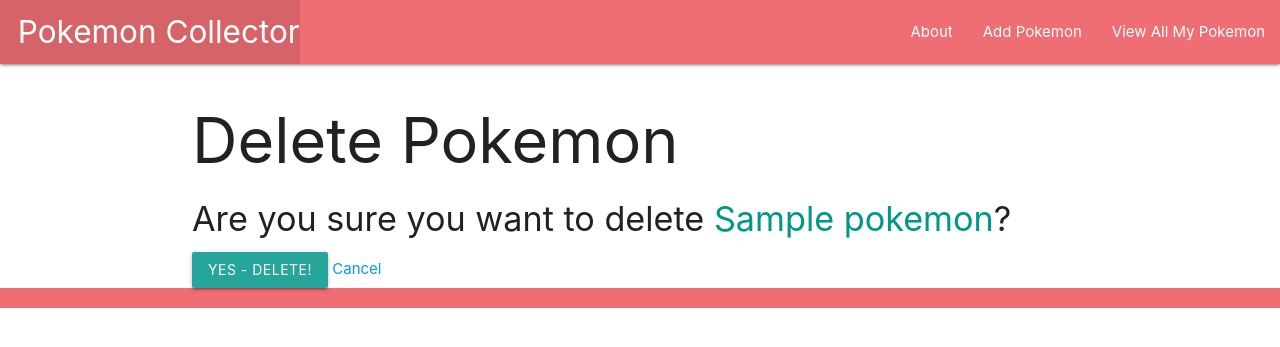
After one commit to adamascencio/Pokemon-Collector, a Django app: page /pokemon/1/delete/ in a window 1280 px wide. The commit adds this page. Shown: the top 347 px of the page. Run offline with Django 4.2, Linux system fonts and the light colour scheme; tables that the repository leaves empty hold one stand-in row (values such as "Sample post").

Commit message:
completed delete functionality to delete individual pokemon

```diff
--- a/main_app/static/css/style.css
+++ b/main_app/static/css/style.css
@@ -1,3 +1,7 @@
+img {
+  width: 20px;
+}
+
 .poke-labels {
   font-weight: bold;
 }
--- /dev/null
+++ b/main_app/templates/main_app/pokemon_confirm_delete.html
@@ -0,0 +1,14 @@
+{% extends 'base.html' %}
+{% block content %}
+
+<h1>Delete Pokemon</h1>
+
+<h4>Are you sure you want to delete <span class="teal-text">{{ object.name }}</span>?</h4>
+
+<form action="" method="POST">
+  {% csrf_token %}
+  <input type="submit" value="Yes - Delete!" class="btn">
+  <a href="{% url 'detail' pokemon.id %}">Cancel</a>
+</form>
+
+{% endblock %}
```
Also changed, not shown: main_app/static/images/pokeball.png (added).
